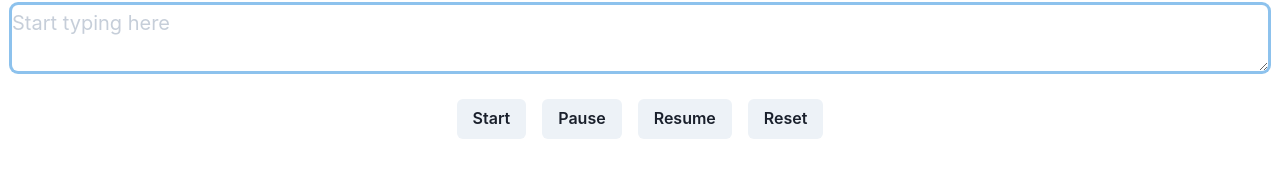
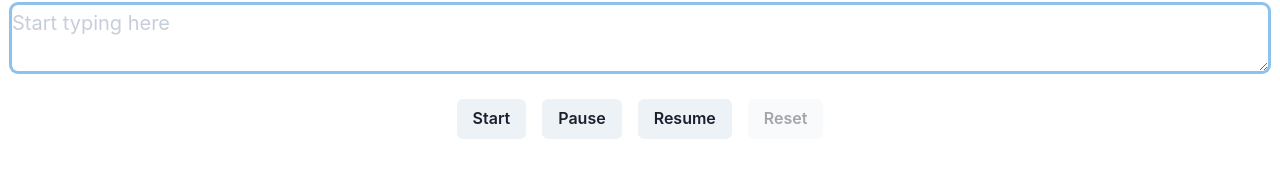
Before and after one commit to stamovm/speed-type, a React (Create React App) app: page / in a window 1280 px wide. Shown: the part 386-564 px from the top of the page. Built offline with nearby package versions, Linux system fonts and the light colour scheme.

Commit message:
Created handle functions for the buttons.

```diff
--- a/package.json
+++ b/package.json
@@ -9,7 +9,7 @@
     "@testing-library/jest-dom": "^5.16.4",
     "@testing-library/react": "^13.1.1",
     "@testing-library/user-event": "^14.1.1",
-    "framer-motion": "^6.3.0",
+    "framer-motion": "^6.3.1",
     "react": "^18.0.0",
     "react-dom": "^18.0.0",
     "react-icons": "^4.3.1",
--- a/src/App.js
+++ b/src/App.js
@@ -51,6 +51,22 @@ function App() {
     setProgress((countWords(txt) / countWords(sampleTxt)) * 100);
   }
 
+  function handleStart() {
+    t1.timerStart();
+  }
+
+  function handlePause() {
+    t1.timerPause();
+  }
+
+  function handleResume() {
+    t1.timerResume();
+  }
+
+  function handleReset() {
+    t1.timerReset();
+  }
+
   return (
     <ChakraProvider theme={theme}>
       <ColorModeScript initialColorMode={theme.config.initialColorMode} />
@@ -97,10 +113,34 @@ function App() {
               <EditableTextarea />
             </Editable>
             <Stack direction="row" spacing={4} align="left" bgcolor="grey">
-              <Button variant="solid">Start</Button>
-              <Button variant="solid">Pause</Button>
-              <Button variant="solid">Resume</Button>
-              <Button variant="solid">Reset</Button>
+              <Button
+                variant="solid"
+                isDisabled={t1.isActive}
+                onClick={() => handleStart()}
+              >
+                Start
+              </Button>
+              <Button
+                variant="solid"
+                isDisabled={t1.isPaused && t1.isActive}
+                onClick={() => handlePause()}
+              >
+                Pause
+              </Button>
+              <Button
+                variant="solid"
+                isDisabled={!t1.isPaused}
+                onClick={() => handleResume()}
+              >
+                Resume
+              </Button>
+              <Button
+                variant="solid"
+                isDisabled={t1.timer === 0}
+                onClick={() => handleReset()}
+              >
+                Reset
+              </Button>
             </Stack>
           </VStack>
         </Grid>
--- a/src/hooks/useTimer.js
+++ b/src/hooks/useTimer.js
@@ -3,13 +3,13 @@ import { useState, useRef } from 'react';
 const useTimer = (initialState = 0) => {
   const [timer, setTimer] = useState(initialState);
   const [isActive, setIsActive] = useState(false);
-  const [isPaused, setIsPaused] = useState(false);
+  const [isPaused, setIsPaused] = useState(true);
   const countRef = useRef(null);
 
   const timerStart = () => {
     if (isActive || isPaused) return;
     setIsActive(true);
-    setIsPaused(true);
+    setIsPaused(false);
     countRef.current = setInterval(() => {
       setTimer(timer => timer + 1);
     }, 1000);
@@ -17,11 +17,12 @@ const useTimer = (initialState = 0) => {
 
   const timerPause = () => {
     clearInterval(countRef.current);
-    setIsPaused(false);
+    setIsPaused(true);
   };
 
   const timerResume = () => {
-    setIsPaused(true);
+    if (!isPaused) return;
+    setIsPaused(false);
     countRef.current = setInterval(() => {
       setTimer(timer => timer + 1);
     }, 1000);
```
Also changed, not shown: 1 other file (tests, documents, lock files or other folders).
